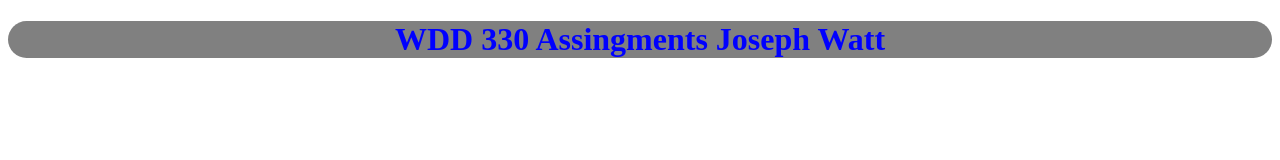
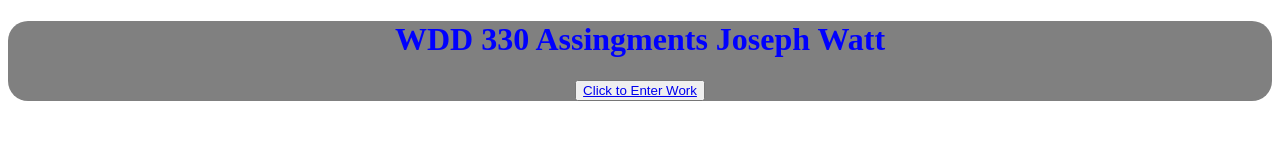
Before and after one commit to JoeWatt40/WDD_330, a plain HTML site: page index.html in a window 1280 px wide. Drawn offline with Linux system fonts and the light colour scheme.

Commit message:
add button to index file

```diff
--- a/index.html
+++ b/index.html
@@ -12,6 +12,7 @@
 
     <header>
         <h1>WDD 330 Assingments Joseph  Watt</h1>
+        <button><a href="story_editor.html">Click to Enter Work</a></button>
     </header>
 
     <ol>
```
